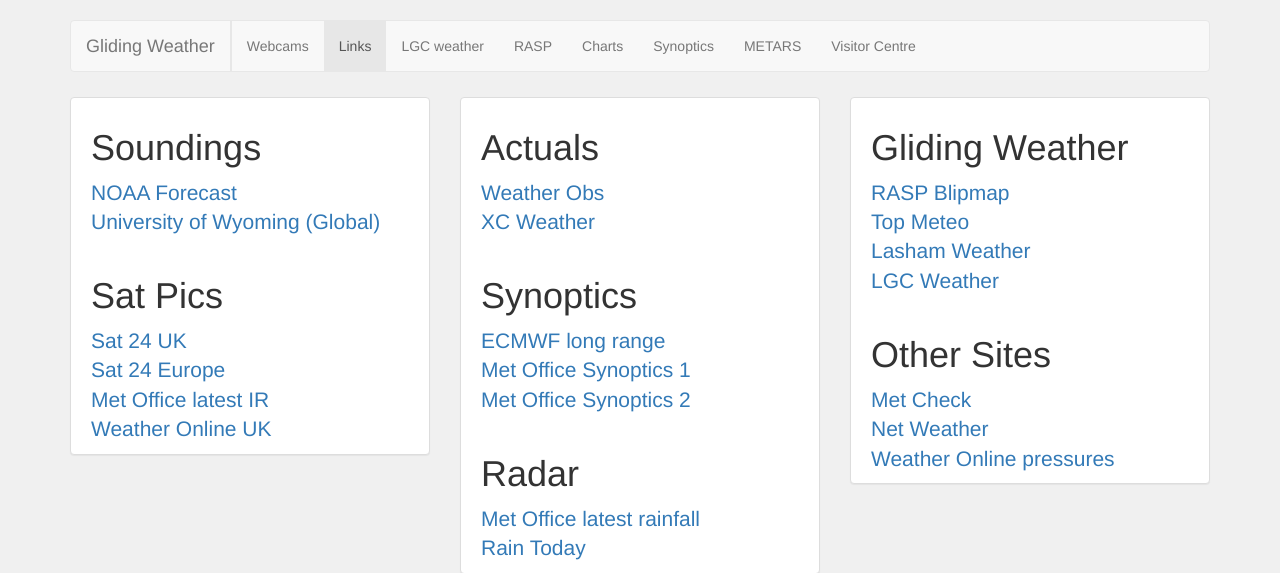
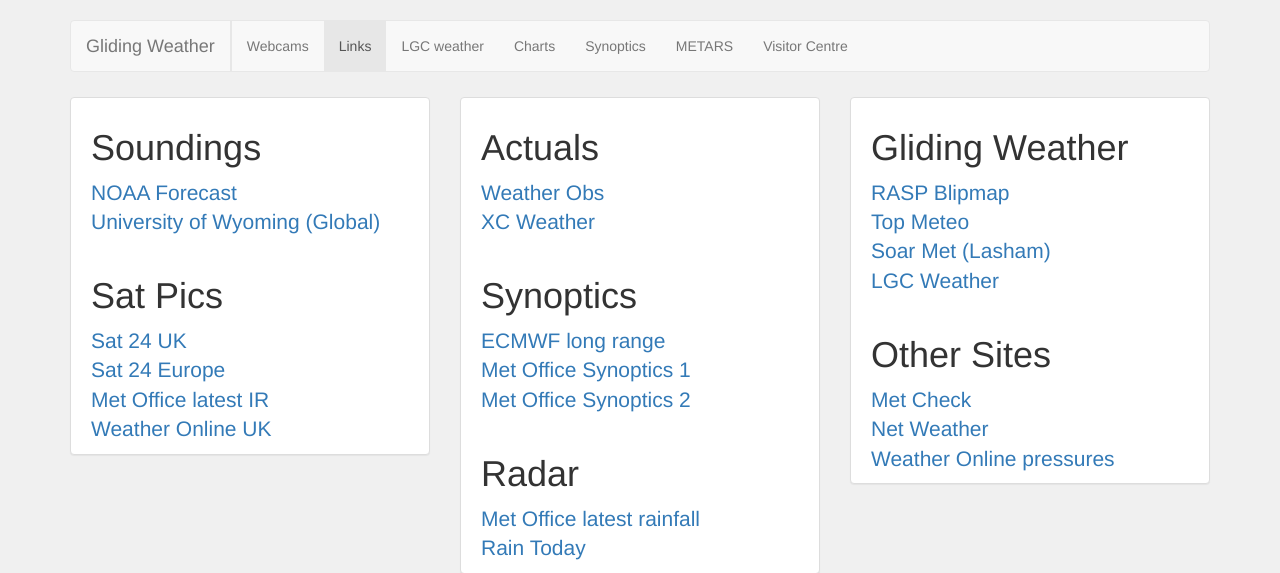
Before and after one commit to clementallen/weather, a PHP site: page /links in a window 1280 px wide. Shown: the top 573 px of the page. Run offline with PHP 8.4, Linux system fonts and the light colour scheme.

Commit message:
Added lasham webcams and link updates

```diff
--- a/_layout/header.php
+++ b/_layout/header.php
@@ -9,7 +9,7 @@ include( '../assets/weatherdata.php');
     <meta http-equiv="X-UA-Compatible" content="IE=edge" />
     <meta name="viewport" content="width=device-width, initial-scale=1.0" />
     <link rel="shortcut icon" href="../favicon.ico" />
-    <meta name="description" content="Gliding, Soaring and Aviation Weather webcams, synoptics, charts, graphics, links, metars and more.  Used by the London Gliding Club" />
+    <meta name="description" content="Gliding, Soaring and Aviation Weather webcams, synoptics, charts, graphics, links, metars and more." />
     <meta name="author" content="Clement Allen" />
 
     <title>Gliding Weather | <?php echo $pageName; ?></title>
@@ -39,7 +39,7 @@ include( '../assets/weatherdata.php');
                     <li id="webcam-link" class="navlink<"><a href="../webcams">Webcams</a></li>
                     <li id="links-link" class="navlink"><a href="../links">Links</a></li>
                     <li id="lgcweather-link" class="navlink"><a href="../lgc">LGC weather</a></li>
-                    <li id="rasp-link" class="navlink"><a href="../rasp">RASP</a></li>
+                    <!-- <li id="rasp-link" class="navlink"><a href="../rasp">RASP</a></li> -->
                     <li id="charts-link" class="navlink"><a href="../charts">Charts</a></li>
                     <li id="synoptics-link" class="navlink"><a href="../synoptics">Synoptics</a></li>
                     <li id="metars-link" class="navlink"><a href="../metars">METARS</a></li>
@@ -50,7 +50,7 @@ include( '../assets/weatherdata.php');
                     <li id="webcam-link" class="navlink"><a href="../webcams">Webcams</a></li>
                     <li id="links-link" class="navlink"><a href="../links">Links</a></li>
                     <li id="lgcweather-link" class="navlink"><a href="../lgc">LGC weather</a></li>
-                    <li id="rasp-link" class="navlink"><a href="../rasp">RASP</a></li>
+                    <!-- <li id="rasp-link" class="navlink"><a href="../rasp">RASP</a></li> -->
                     <li id="charts-link" class="navlink"><a href="../charts">Charts</a></li>
 
                     <li class="dropdown">
--- a/index.php
+++ b/index.php
@@ -11,7 +11,7 @@ include( 'assets/weatherdata.php');
     <meta http-equiv="X-UA-Compatible" content="IE=edge" />
     <meta name="viewport" content="width=device-width, initial-scale=1.0" />
     <link rel="shortcut icon" href="favicon.ico" />
-    <meta name="description" content="Gliding, Soaring and Aviation Weather webcams, synoptics, charts, graphics, links, metars and more.  Used by the London Gliding Club" />
+    <meta name="description" content="Gliding, Soaring and Aviation Weather webcams, synoptics, charts, graphics, links, metars and more" />
     <meta name="author" content="Clement Allen" />
 
     <title>Gliding Weather</title>
@@ -40,7 +40,7 @@ include( 'assets/weatherdata.php');
                     <li id="webcam-link" class="navlink"><a href="webcams/">Webcams</a></li>
                     <li id="links-link" class="navlink"><a href="links/">Links</a></li>
                     <li id="lgcweather-link" class="navlink"><a href="lgc/">LGC weather</a></li>
-                    <li id="rasp-link" class="navlink"><a href="rasp/">RASP</a></li>
+                    <!-- <li id="rasp-link" class="navlink"><a href="rasp/">RASP</a></li> -->
                     <li id="charts-link" class="navlink"><a href="charts/">Charts</a></li>
                     <li id="synoptics-link" class="navlink"><a href="synoptics/">Synoptics</a></li>
                     <li id="metars-link" class="navlink"><a href="metars/">METARS</a></li>
@@ -51,7 +51,7 @@ include( 'assets/weatherdata.php');
                     <li id="webcam-link" class="navlink"><a href="webcams/">Webcams</a></li>
                     <li id="links-link" class="navlink"><a href="links/">Links</a></li>
                     <li id="lgcweather-link" class="navlink"><a href="lgc/">LGC weather</a></li>
-                    <li id="rasp-link" class="navlink"><a href="rasp/">RASP</a></li>
+                    <!-- <li id="rasp-link" class="navlink"><a href="rasp/">RASP</a></li> -->
                     <li id="charts-link" class="navlink"><a href="charts/">Charts</a></li>
 
                     <li class="dropdown">
--- a/links/index.php
+++ b/links/index.php
@@ -65,9 +65,9 @@ include '../_layout/header.php';
                     <h1>Gliding Weather</h1>
 
                     <p class="lead">
-                        <a href="http://rasp-uk.uk/" target="_blank" rel="noopener">RASP Blipmap</a><br />
-                        <a href="http://www.topmeteo.eu/weather/gliding!charts" target="_blank" rel="noopener">Top Meteo</a><br />
-                        <a href="http://www.lashamweather.co.uk/" target="_blank" rel="noopener">Lasham Weather</a><br />
+                        <a href="https://rasp.stratus.org.uk/app/viewer/" target="_blank" rel="noopener">RASP Blipmap</a><br />
+                        <a href="https://europe.topmeteo.eu/en-gb/uks/start/" target="_blank" rel="noopener">Top Meteo</a><br />
+                        <a href="https://soarmet.com/   " target="_blank" rel="noopener">Soar Met (Lasham)</a><br />
                         <a href="http://www.instructor.andrewroch.co.uk/weather.htm" target="_blank" rel="noopener">LGC Weather</a><br />
                     </p>
 
--- a/visitorcentre/index.php
+++ b/visitorcentre/index.php
@@ -8,7 +8,7 @@ include('../_layout/header.php');
 
             <div class="col-md-12">
                 <div class="panel panel-default small-screen-hide">
-                    <iframe src="http://www.dunstablehpc.co.uk/images/weather/WxFlash/index.htm" style="border:0px #FFFFFF none;" name="Dunstable Visitor Center Weather Station" scrolling="no" frameborder="0" marginheight="0px" marginwidth="0px" height="100%" width="100%"></iframe>
+                    <iframe src="https://www.dunstablehpc.com/gauges/gauges-ss-basic.htm" style="border:0px #FFFFFF none;" name="Dunstable Visitor Center Weather Station" scrolling="no" frameborder="0" marginheight="0px" marginwidth="0px" height="100%" width="100%"></iframe>
                 </div>
 
                 <p class="alert alert-warning small-screen-show">Sorry, your screen is too small to view this weather station</p>
```
Also changed, not shown: webcams/index.php (+10 -0 lines).
